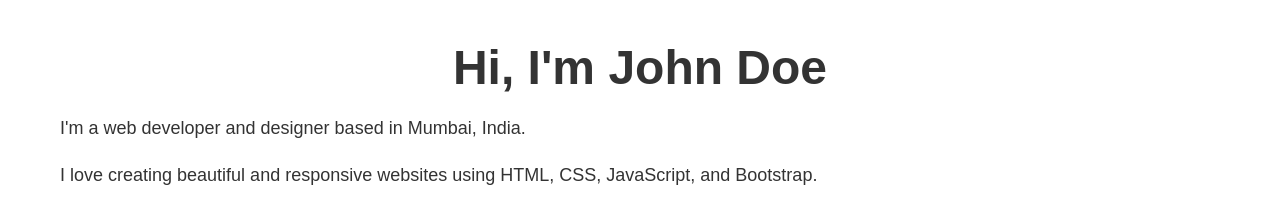
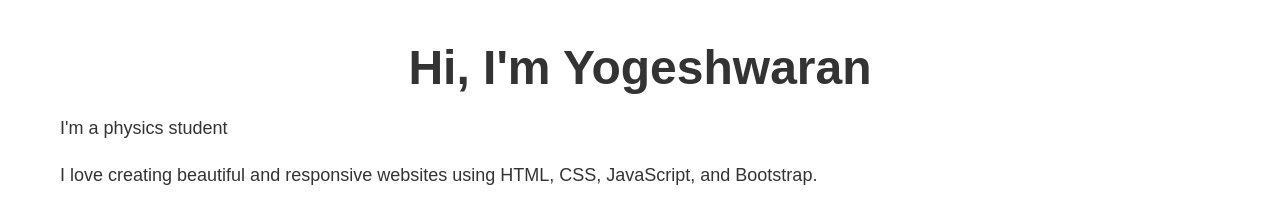
Before and after one commit to qubit-2/yogesh, a plain HTML site: page index.html in a window 1280 px wide. Shown: the top 206 px of the page. Drawn offline with Linux system fonts and the light colour scheme.

Commit message:
Update index.html

```diff
--- a/index.html
+++ b/index.html
@@ -7,8 +7,8 @@
 </head>
 <body>
   <div class="container">
-    <h1>Hi, I'm John Doe</h1>
-    <p>I'm a web developer and designer based in Mumbai, India.</p>
+    <h1>Hi, I'm Yogeshwaran</h1>
+    <p>I'm a physics student</p>
     <p>I love creating beautiful and responsive websites using HTML, CSS, JavaScript, and Bootstrap.</p>
     <p>You can check out some of my projects below or contact me for more information.</p>
     <div class="projects">
```
